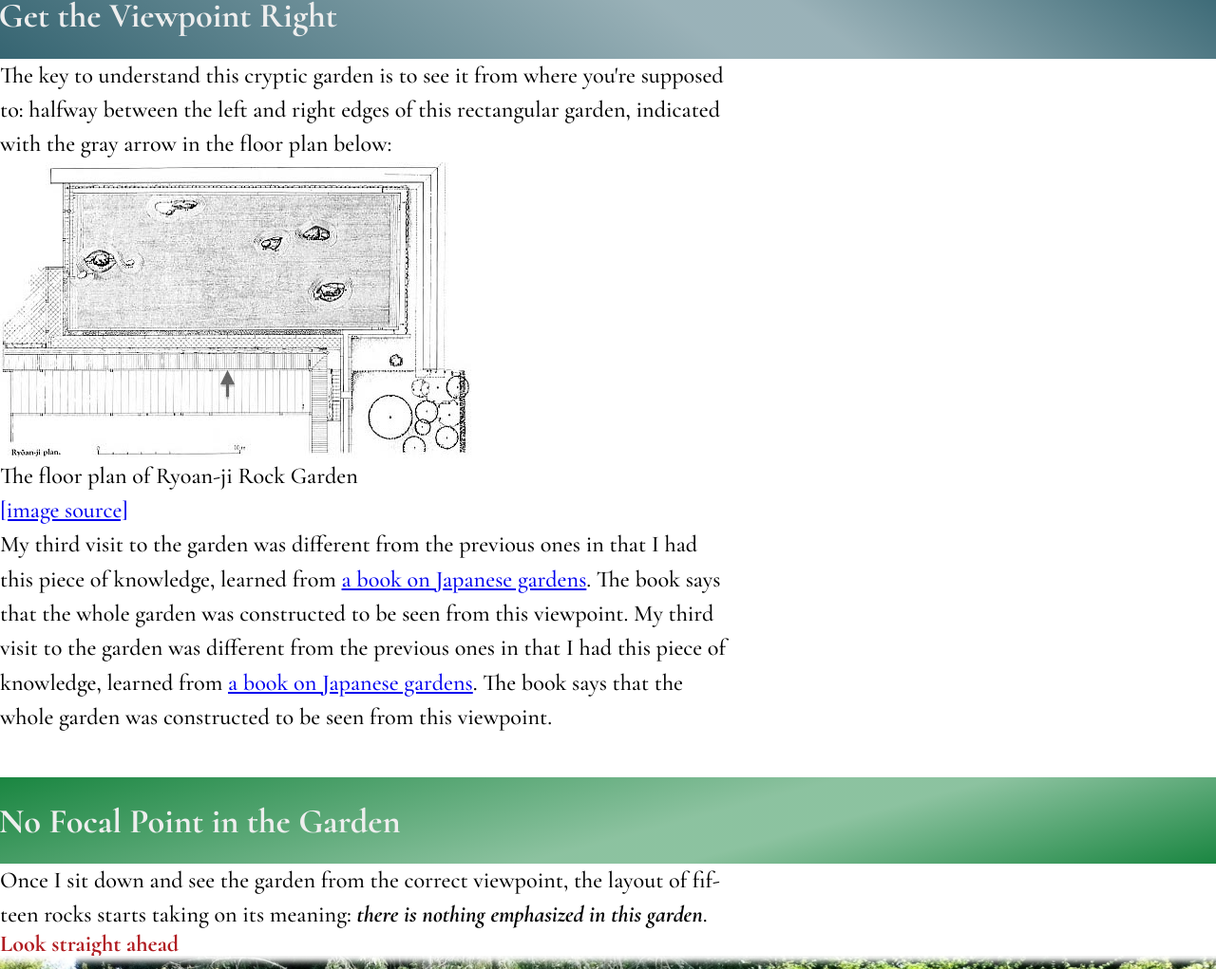
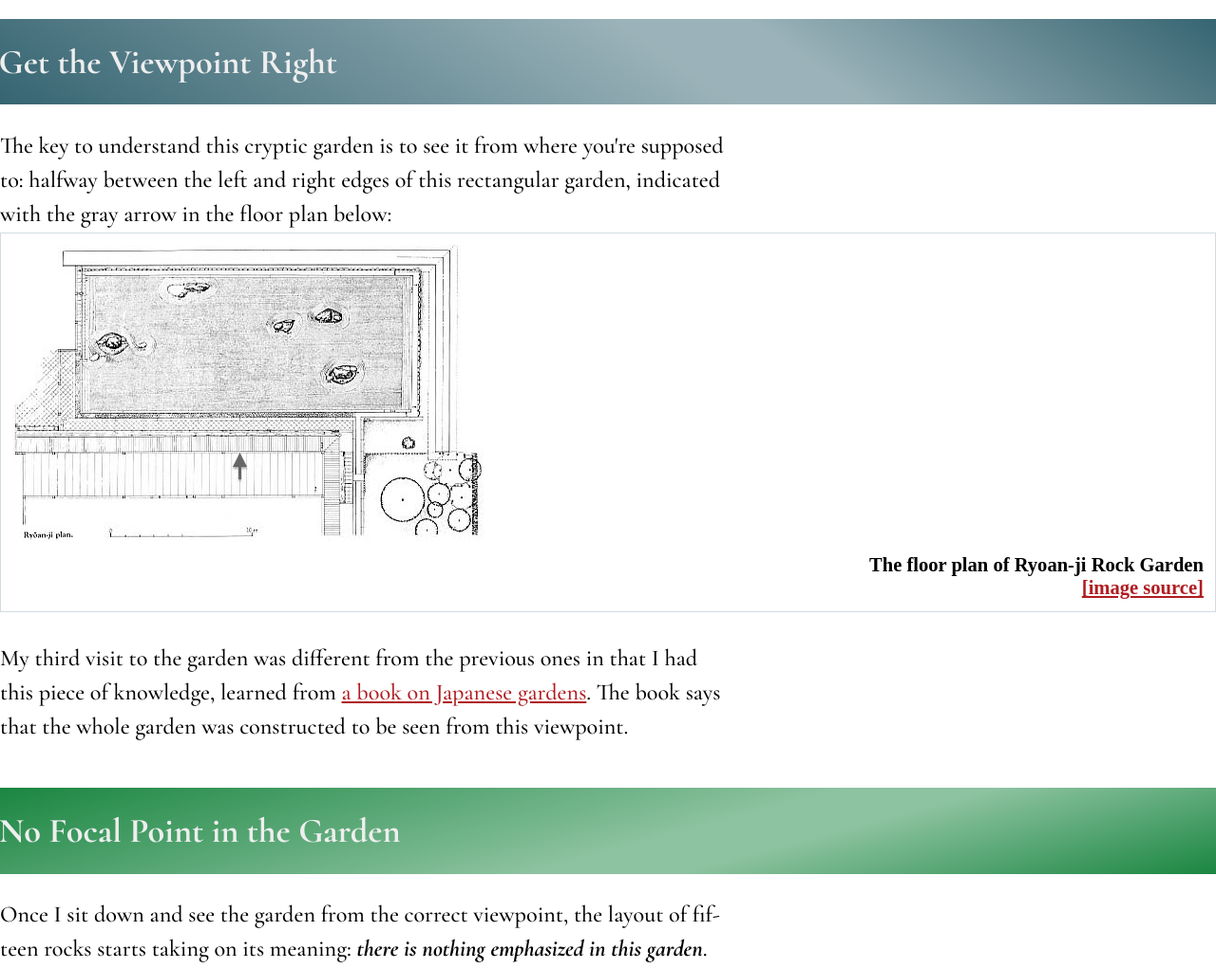
Before and after one commit to masakudamatsu/japanese-gardens, a plain HTML site: page index.html in a window 1280 px wide. Shown: the part 1779-2800 px from the top of the page at 95% size. Drawn offline with nearby package versions, Linux system fonts and the light colour scheme; a web font is replaced by a local one.

Commit message:
Change the color of the floor plan figure border #28

```diff
--- a/index.html
+++ b/index.html
@@ -95,16 +95,21 @@
           <p class="paragraph  section__paragraph--first  page__element--margined">
             The key to understand this cryptic garden is to see it from where you're supposed to: halfway between the left and right edges of this rectangular garden, indicated with the gray arrow in the floor plan below:
             </p>
-          <figure class="figure__container figure__container--floorplan subsection__figure--after-text page__element--margined">
-            <img class="figure__image" src="resources/images/ryoanji-jardin-seco-plano-mapa.jpeg" alt="">
+          <div class="page__figure--below-paragraph
+                      page__element--padded">
+            <figure class="figure__container
+                           figure__container--floorplan">
+              <img class="figure__image"
+                   src="resources/images/ryoanji-jardin-seco-plano-mapa.jpeg"
+                   alt="">
             <figcaption class="figure__caption--floorplan">
               The floor plan of Ryoan-ji Rock Garden
               <br>
                 <a class="link" href="https://www.taringa.net/posts/turismo/15246625/Ryoanji-el-jardin-de-rocas-y-grava-en-Japon.html" target="_blank">[image source]</a>
             </figcaption>
           </figure>
-          <p class="paragraph  paragraph--first  page__element--margined">
-            My third visit to the garden was different from the previous ones in that I had this piece of knowledge, learned from <a href="https://www.amazon.co.jp/dp/4093435065/" target="_blank">a book on Japanese gardens</a>. The book says that the whole garden was constructed to be seen from this viewpoint.
+          </div>
+          <p class="paragraph  page__paragraph--below-image  page__element--padded">
             My third visit to the garden was different from the previous ones in that I had this piece of knowledge, learned from <a class="link" href="https://www.amazon.co.jp/dp/4093435065/" target="_blank">a book on Japanese gardens</a>. The book says that the whole garden was constructed to be seen from this viewpoint.
           </p>
         </section>
--- a/resources/css/style.css
+++ b/resources/css/style.css
@@ -142,9 +142,12 @@
   width: 100%;
 }
 
-.heading {
-  color: #b01c21; /* Obtained by brightening the brown color of Altamira cave painging of Bison to a value of 40% */
-  font: 700 1rem/1 'Cormorant', serif;
+/* Make sure the image size is set by its container. */
+.figure__container--floorplan {
+  border: 1px solid hsla(193, 50%, 26%, .20);
+  padding: 0.5rem;
+}
+
 .figure__caption--floorplan {
   font: 700 0.85rem/1.2 'Cormorant SC', serif;
   padding-top: 0.5rem;
@@ -232,12 +235,6 @@
   margin-top: 0.25rem; /* The space between lines */
 }
 
-/* Make sure the image size is set by its container. */
-.figure__container--floorplan {
-  border: 1px solid #f2f2f2;
-  padding: 0.5rem;
-}
-
 .author {
   border-top: 1px solid #f2f2f2;
   line-height: 1.5;
```
